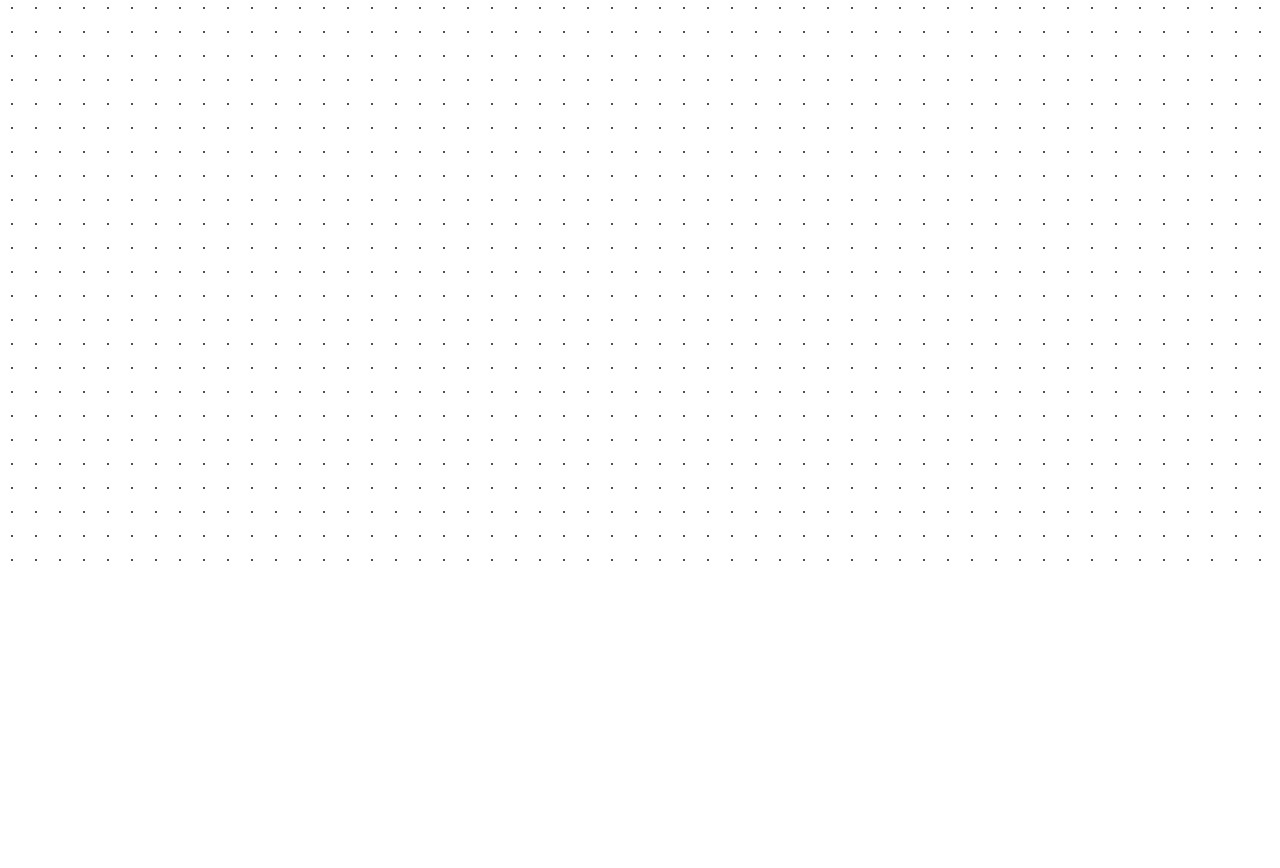
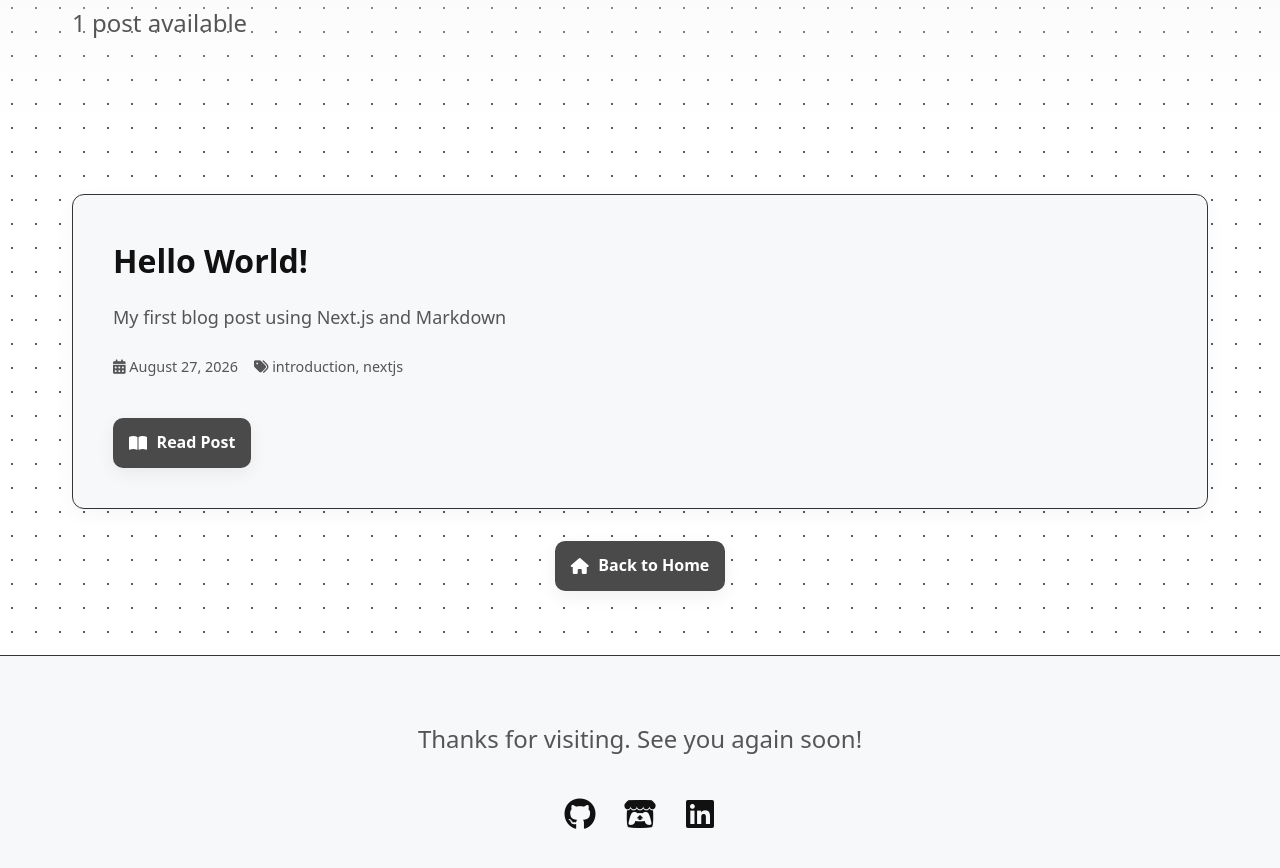
Before and after one commit to effessdev/effessdev.github.io, a Next.js app in the folder next/: page /read in a window 1280 px wide. Before the commit this address had no page. Shown: the part 220-1088 px from the top of the page. Before the commit the page ends 800 px from the top, so only its background shows below. Built offline with nearby package versions, Linux system fonts and the light colour scheme.

Commit message:
read page

```diff
--- /dev/null
+++ b/next/src/app/read/page.tsx
@@ -0,0 +1,113 @@
+import { getAllPosts } from "@/lib/posts";
+import { Metadata } from "next";
+import Link from "next/link";
+
+export const metadata: Metadata = {
+  title: "All Posts | EffessDev",
+  description:
+    "Read all my blog posts about web development, IoT, game development, and more.",
+};
+
+export default function ReadPage() {
+  const posts = getAllPosts();
+
+  return (
+    <>
+      <div className="gradient">
+        <header>
+          <div className="header-inner">
+            <div style={{ marginBottom: "1.5rem" }}>
+              <Link href="/" className="btn" style={{ display: "inline-flex" }}>
+                <i className="fas fa-arrow-left"></i> Back to Home
+              </Link>
+            </div>
+            <h1>All Posts</h1>
+            <p className="lead">
+              {posts.length} post{posts.length !== 1 ? "s" : ""} available
+            </p>
+          </div>
+        </header>
+      </div>
+
+      <main>
+        {posts.length === 0 ? (
+          <div className="card">
+            <p>No posts yet. Check back soon!</p>
+          </div>
+        ) : (
+          <div className="grid">
+            {posts.map((post) => {
+              const formattedDate = new Date(post.updated).toLocaleDateString(
+                "en-US",
+                {
+                  year: "numeric",
+                  month: "long",
+                  day: "numeric",
+                },
+              );
+
+              return (
+                <div className="card" key={post.uuid}>
+                  <h3>{post.title}</h3>
+                  <p>{post.description}</p>
+                  <div
+                    style={{
+                      display: "flex",
+                      gap: "1rem",
+                      flexWrap: "wrap",
+                      marginBottom: "1rem",
+                      color: "var(--text-color-muted)",
+                      fontSize: "0.9rem",
+                    }}
+                  >
+                    <span>
+                      <i className="fas fa-calendar-alt"></i> {formattedDate}
+                    </span>
+                    {post.tags.length > 0 && (
+                      <span>
+                        <i className="fas fa-tags"></i> {post.tags.join(", ")}
+                      </span>
+                    )}
+                  </div>
+                  <div className="card-links">
+                    <Link href={`/${post.uuid}`} className="btn">
+                      <i className="fas fa-book-open"></i> Read Post
+                    </Link>
+                  </div>
+                </div>
+              );
+            })}
+          </div>
+        )}
+
+        <div style={{ marginTop: "2rem", textAlign: "center" }}>
+          <Link href="/" className="btn">
+            <i className="fas fa-home"></i> Back to Home
+          </Link>
+        </div>
+      </main>
+
+      <div className="footer-container">
+        <footer>
+          <div className="footer-inner">
+            <p className="lead">Thanks for visiting. See you again soon!</p>
+            <div className="social-links footer-social">
+              <a href="https://github.com/effessdev/" aria-label="GitHub">
+                <i className="fab fa-github"></i>
+              </a>
+              <a href="https://effessdev.itch.io/" aria-label="itch.io">
+                <i className="fab fa-itch-io"></i>
+              </a>
+              <a
+                href="https://www.linkedin.com/in/effessdev/"
+                aria-label="LinkedIn"
+              >
+                <i className="fab fa-linkedin"></i>
+              </a>
+            </div>
+          </div>
+        </footer>
+      </div>
+    </>
+  );
+}
```
